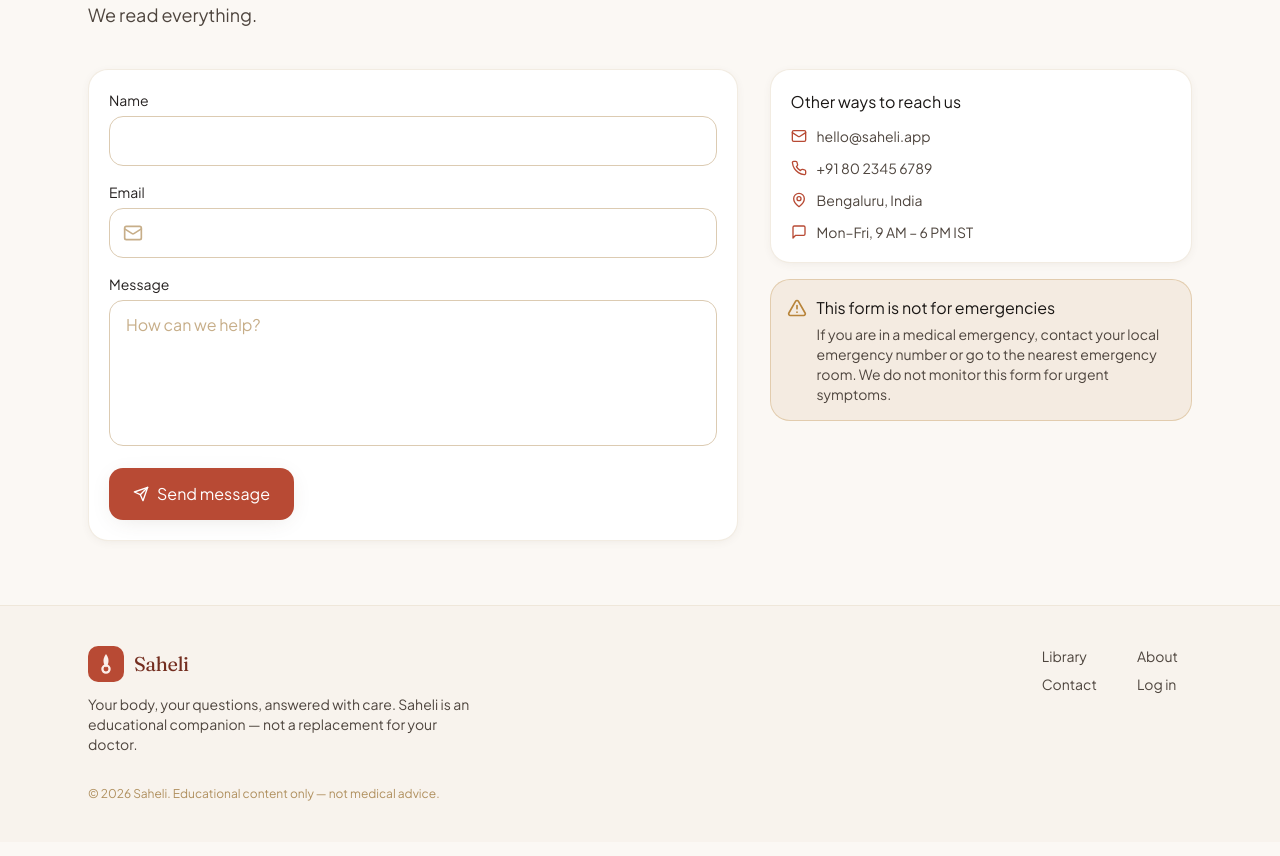
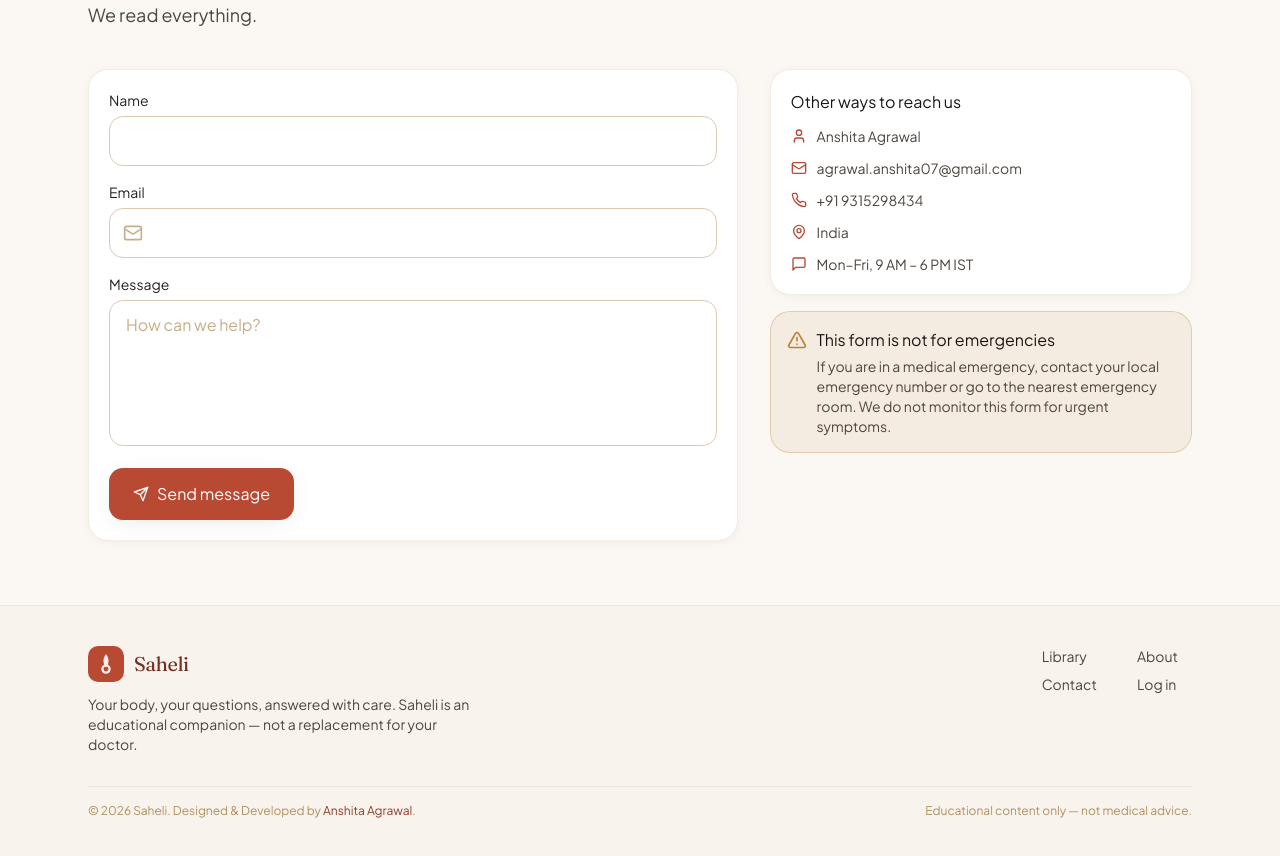
Before and after one commit to Anshhhitaaaa/saheli, a React (Vite) app: page /contact in a window 1280 px wide. Shown: the part 220-1076 px from the top of the page. Built offline with nearby package versions, Linux system fonts and the light colour scheme; no server answers.

Commit message:
updated some minor issues

```diff
--- a/src/components/layout/PublicLayout.tsx
+++ b/src/components/layout/PublicLayout.tsx
@@ -100,9 +100,10 @@ export function PublicLayout() {
               <Link to="/login" className="text-sand-600 hover:text-clay-600 dark:text-sand-400">Log in</Link>
             </div>
           </div>
-          <p className="mt-8 text-xs text-sand-500 dark:text-sand-500">
-            © 2026 Saheli. Educational content only — not medical advice.
-          </p>
+          <div className="mt-8 flex flex-col items-center justify-between gap-2 border-t border-sand-200/60 pt-4 text-xs text-sand-500 dark:border-sand-700/60 sm:flex-row">
+            <p>© 2026 Saheli. Designed & Developed by <span className="font-600 text-clay-600 dark:text-clay-300">Anshita Agrawal</span>.</p>
+            <p>Educational content only — not medical advice.</p>
+          </div>
         </div>
       </footer>
     </div>
--- a/src/pages/ContactPage.tsx
+++ b/src/pages/ContactPage.tsx
@@ -1,6 +1,6 @@
 import { useState, type FormEvent } from 'react';
 import { motion, AnimatePresence } from 'framer-motion';
-import { Mail, MessageSquare, MapPin, Phone, AlertTriangle, CheckCircle2, Send } from 'lucide-react';
+import { Mail, MessageSquare, MapPin, Phone, AlertTriangle, CheckCircle2, Send, User } from 'lucide-react';
 import { Input } from '../components/common/Input';
 import { Button } from '../components/common/Button';
 import { Card } from '../components/common/Card';
@@ -116,13 +116,16 @@ export function ContactPage() {
             <h3 className="font-600 text-sand-900 dark:text-sand-100">Other ways to reach us</h3>
             <ul className="mt-3 space-y-3 text-sm text-sand-600 dark:text-sand-400">
               <li className="flex items-center gap-2.5">
-                <Mail className="h-4 w-4 text-clay-500" /> hello@saheli.app
+                <User className="h-4 w-4 text-clay-500" /> Anshita Agrawal
               </li>
               <li className="flex items-center gap-2.5">
-                <Phone className="h-4 w-4 text-clay-500" /> +91 80 2345 6789
+                <Mail className="h-4 w-4 text-clay-500" /> agrawal.anshita07@gmail.com
               </li>
               <li className="flex items-center gap-2.5">
-                <MapPin className="h-4 w-4 text-clay-500" /> Bengaluru, India
+                <Phone className="h-4 w-4 text-clay-500" /> +91 9315298434
+              </li>
+              <li className="flex items-center gap-2.5">
+                <MapPin className="h-4 w-4 text-clay-500" /> India
               </li>
               <li className="flex items-center gap-2.5">
                 <MessageSquare className="h-4 w-4 text-clay-500" /> Mon–Fri, 9 AM – 6 PM IST
```
Also changed, not shown: 1 other file (tests, documents, lock files or other folders).
